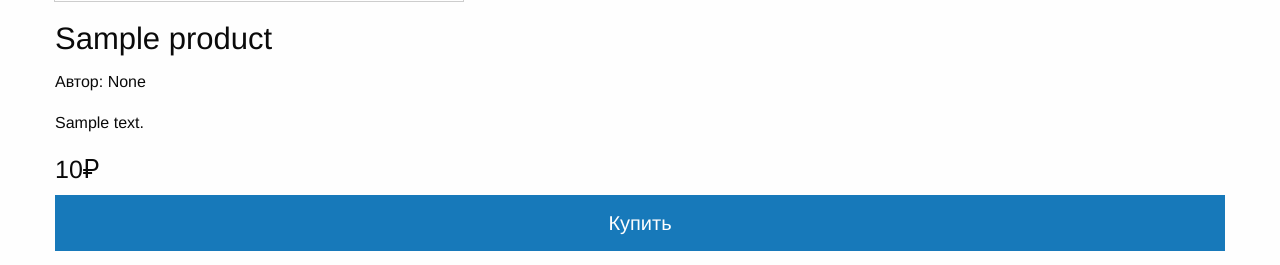
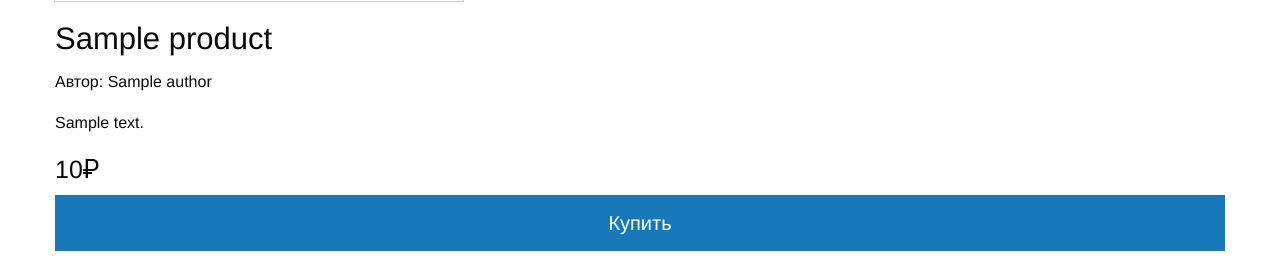
Before and after one commit to petr3460/cs_store, a Django app: a page that uses shop/shop_app/templates/product.html in a window 1280 px wide. Shown: the part 391-656 px from the top of the page. Run offline with Django 3.2, Linux system fonts and the light colour scheme; tables that the repository leaves empty hold one stand-in row (values such as "Sample post"); grey boxes marked "Sample" are stand-in pictures; some libraries are stand-ins or nearby versions.

Commit message:
fix authors

```diff
--- a/shop/shop_app/templates/product.html
+++ b/shop/shop_app/templates/product.html
@@ -14,7 +14,13 @@
 		</div>
 		<div class="medium-7 large-7 columns">
 			<h3>{{ product.name }}</h3>
-			<p>Автор: {{ product.author.name }}</p>
+			<p>Автор: {% for author in product.author.all %}
+				{% if forloop.counter == 1 %}
+				{{ author.name }}
+				{% else %}
+				, {{ author.name }}
+				{% endif %}
+				{% endfor %}</p>
 			<p>{{ product.description }}</p>
 			<h4>{{ product.price }}₽</h4>
 			<a href="{{ product.url }}" class="button large expanded">Купить</a>
```
